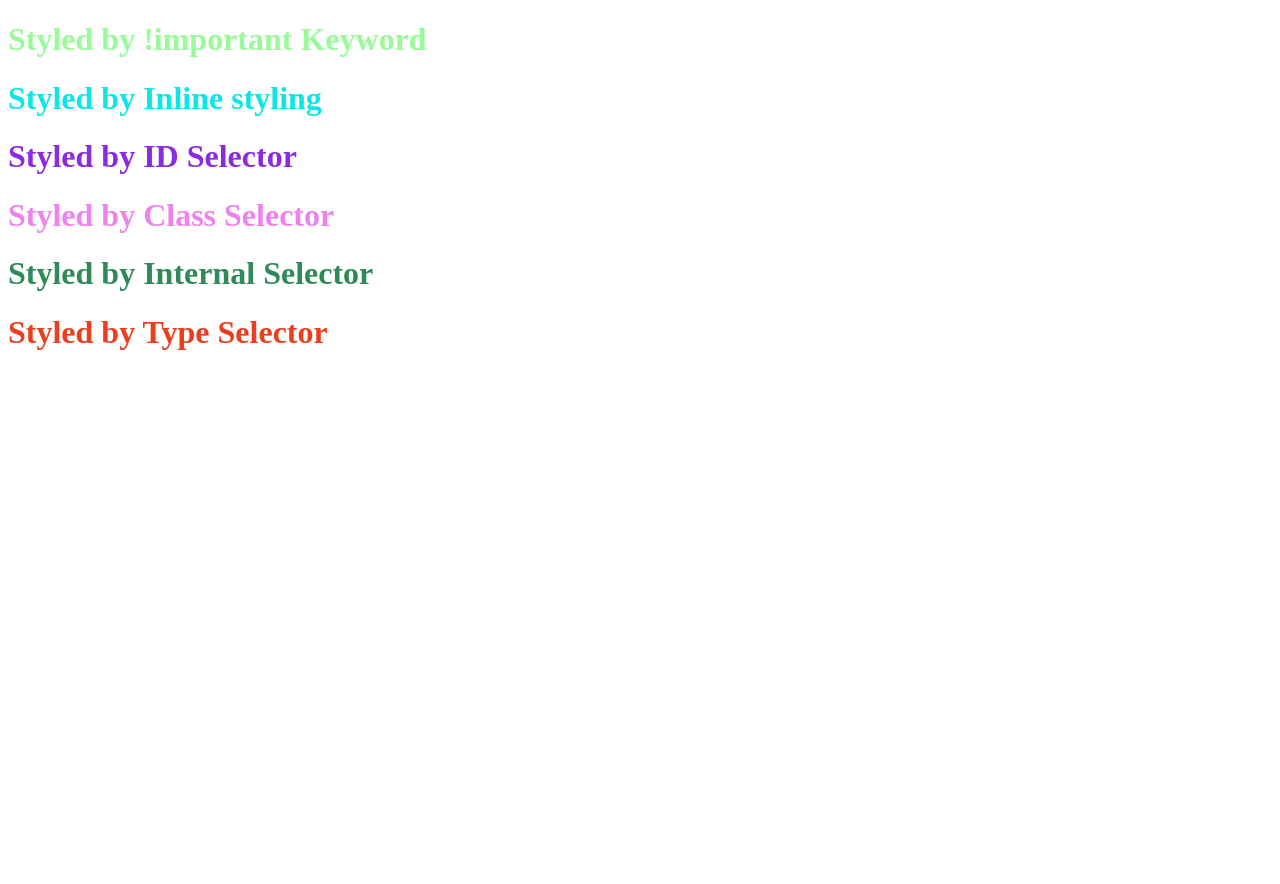
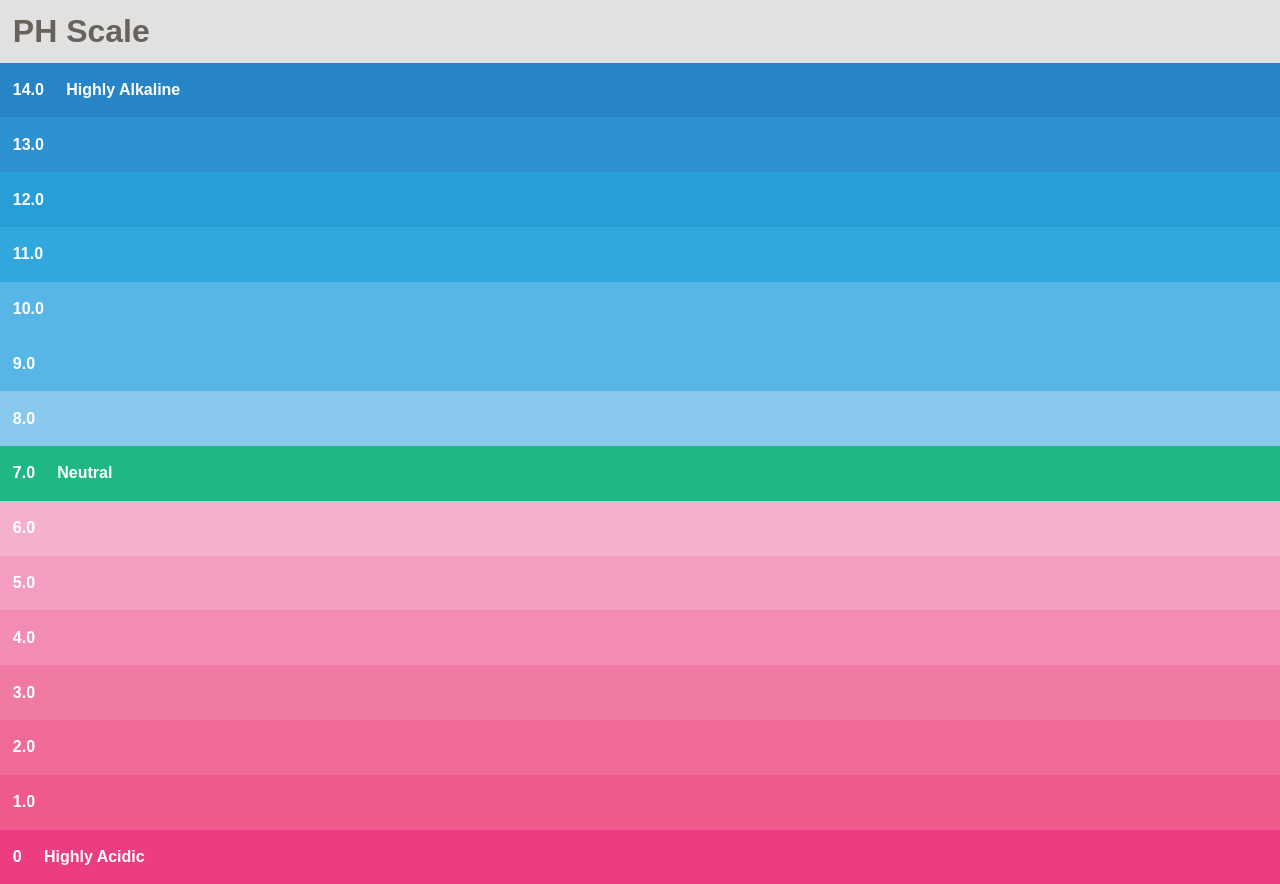
Before and after one commit to naeemrind/PH-Scale, a plain HTML site: page index.html in a window 1280 px wide. Before the commit the page ends 800 px from the top, so only its background shows below. Drawn offline with Linux system fonts and the light colour scheme.

Commit message:
PH Scale code

```diff
--- a/index.html
+++ b/index.html
@@ -3,19 +3,33 @@
   <head>
     <meta charset="UTF-8" />
     <meta name="viewport" content="width=1, initial-scale=1.0" />
-    <title>TEST</title>
+    <title>PH Scale</title>
     <link rel="stylesheet" href="style.css">
-    <style>
-        .internal {
-            color: seagreen;
-        }
-    </style>
+
   <body>
-    <h1 class="heading1">Styled by !important Keyword</h1>
-    <h1 style="color: #0ce6e6;" class="heading" id="heading">Styled by Inline styling</h1>
-    <h1 class="heading3" id="heading3">Styled by ID Selector</h1>
-    <h1 class="heading4" id="heading4">Styled by Class Selector</h1>
-    <h1 class="internal">Styled by Internal Selector</h1>
-    <h1>Styled by Type Selector</h1>
+
+    <h1>PH Scale</h1>
+    <p>14.0 &nbsp;&nbsp;&nbsp; Highly Alkaline</p>
+    <p>13.0</p>
+    <p>12.0</p>
+    <p>11.0</p>
+    <p>10.0</p>
+    <p>9.0</p>
+    <p>8.0</p>
+    <p>7.0 &nbsp;&nbsp;&nbsp; Neutral</p>
+    <p>6.0</p>
+    <p>5.0</p>
+    <p>4.0</p>
+    <p>3.0</p>
+    <p>2.0</p>
+    <p>1.0</p>
+    <p>0 &nbsp;&nbsp;&nbsp; Highly Acidic</p>
+
+
+
+
+
+
+
   </body>
 </html>
--- a/style.css
+++ b/style.css
@@ -1,29 +1,82 @@
-.heading1 {
-    color: palegreen !important;
+* {
+    margin: 0;
+    padding: 0;
+    box-sizing: border-box;
 }
 
-
-#heading3 {
-    color: blueviolet;
+body {
+    background-color: #bfbfc0;
+    font-family: sans-serif;
 }
 
-
-
 h1 {
-    color: #ec3e1f;
+    background-color: #e1e1e2;
+    color: #67635c;
+    padding: 0.8rem;
 }
 
-.heading4 {
-    color: violet;
+p {
+    padding: 1.15rem 0.8rem;
+    font-weight: 600;
+    color: #fff;
 }
 
+p:nth-of-type(1) {
+    background-color: #2784c6;
+}
 
+p:nth-of-type(2) {
+    background-color: #2c93d0;
+}
 
+p:nth-of-type(3) {
+    background-color: #279ed7;
+}
 
-/* PRESIDENCE */
+p:nth-of-type(4) {
+    background-color: #30a8de;
+}
 
-/* !important
-Inline
-ID
-CLASS
-Type */
+p:nth-of-type(5) {
+    background-color: #58b6e6;
+}
+
+p:nth-of-type(6) {
+    background-color: #58b6e6;
+}
+
+p:nth-of-type(7) {
+    background-color: #87c8ec;
+}
+
+p:nth-of-type(8) {
+    background-color: #1fb784;
+}
+
+p:nth-of-type(9) {
+    background-color: #f5b0cd;
+}
+
+p:nth-of-type(10) {
+    background-color: #f59dc1;
+}
+
+p:nth-of-type(11) {
+    background-color: #f38cb3;
+}
+
+p:nth-of-type(12) {
+    background-color: #f17aa5;
+}
+
+p:nth-of-type(13) {
+    background-color: #ef6a98;
+}
+
+p:nth-of-type(14) {
+    background-color: #f0598b;
+}
+
+p:nth-of-type(15) {
+    background-color: #ed3d82;
+}
```
